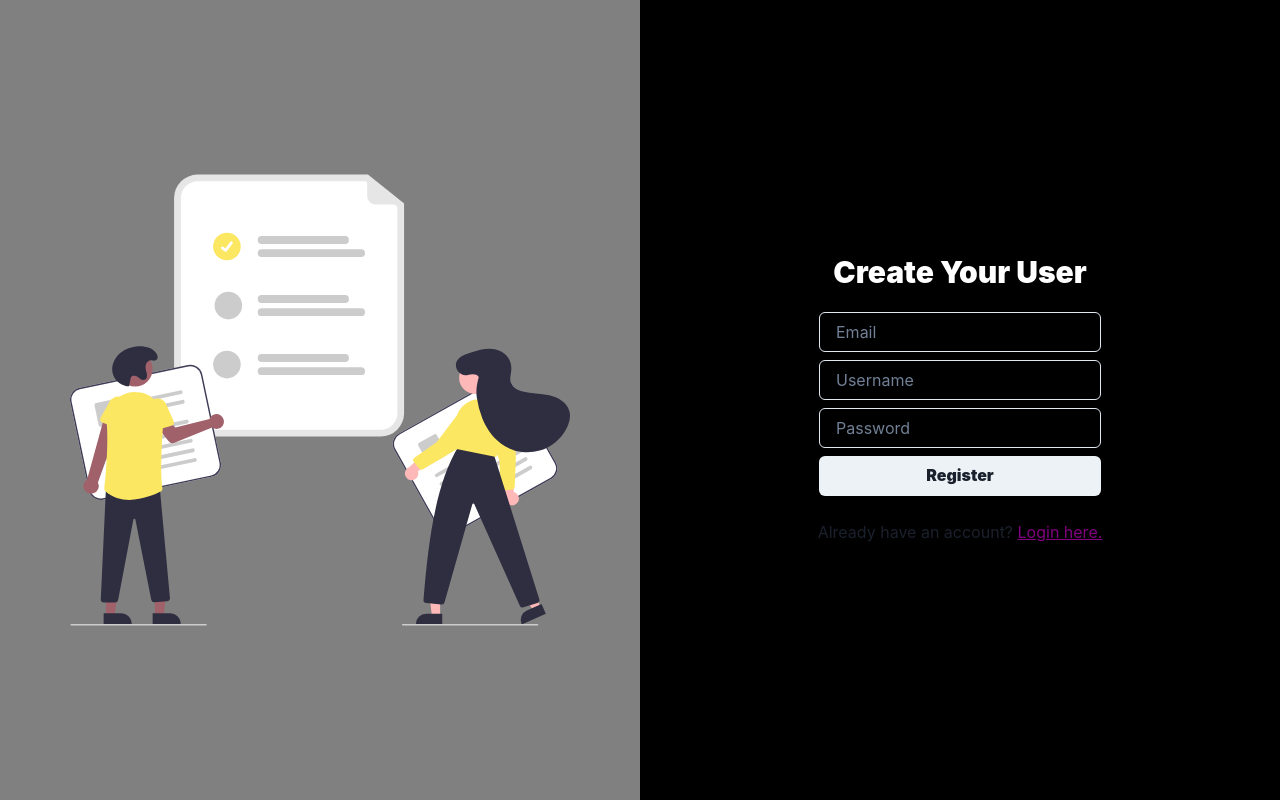
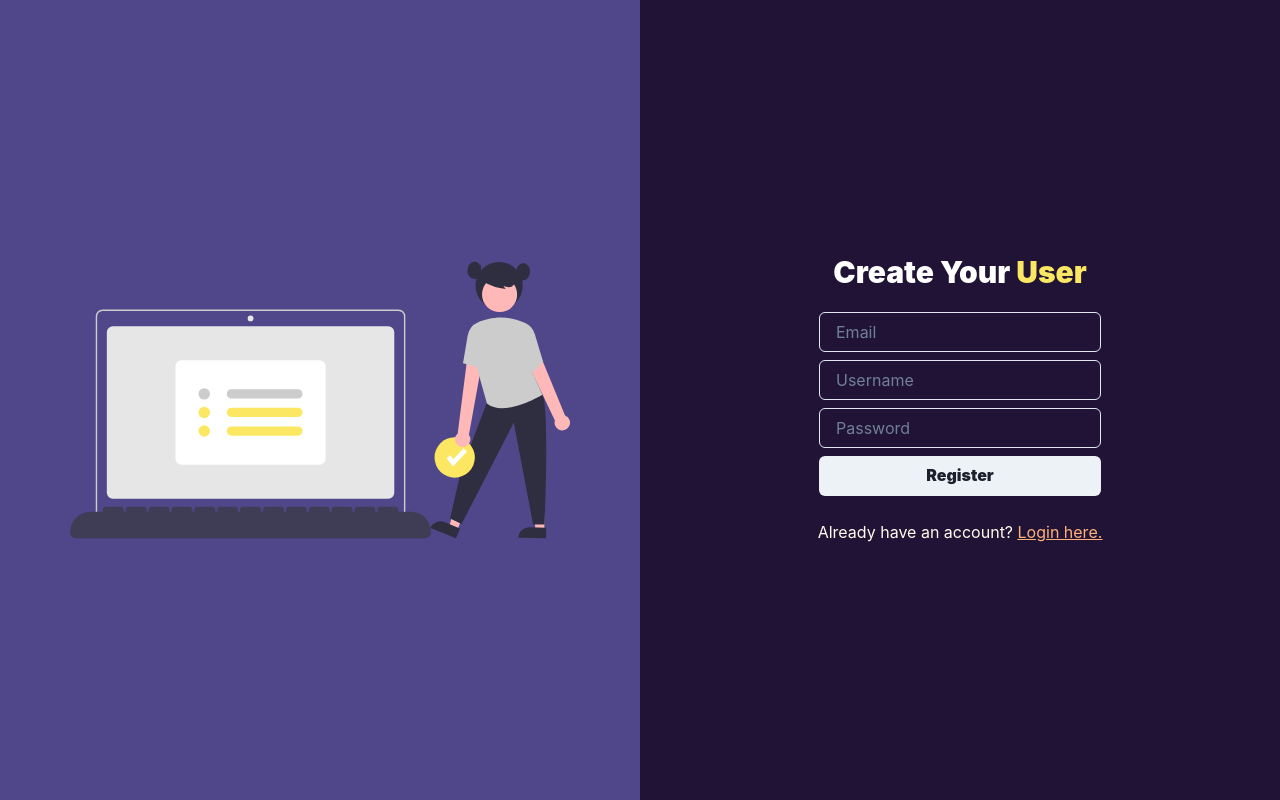
Before and after one commit to whyleonardo/my-todo-app, a React (Vite) app: page /register in a window 1280 px wide. Built offline with nearby package versions, Linux system fonts and the light colour scheme; no server answers.

Commit message:
feat: login and register, some responsivity

```diff
--- /dev/null
+++ b/src/components/ImageBackground/index.tsx
@@ -0,0 +1,20 @@
+import { Box, Flex, Image } from '@chakra-ui/react'
+import React from 'react'
+
+
+interface ImageBackground {
+  src: string
+}
+
+export const ImageBackground = ({ src }: ImageBackground) => {
+  return (
+    <Flex w='50%' bg='brand.400' align='center' justify='center'>
+      <Box>
+        <Image
+          boxSize='500px'
+          src={src}
+        />
+      </Box>
+    </Flex>
+  )
+}
--- /dev/null
+++ b/src/components/Loading/index.tsx
@@ -0,0 +1,12 @@
+import { Flex, Spinner } from '@chakra-ui/react'
+import React from 'react'
+import { Box } from '@chakra-ui/react';
+
+export const Loading = () => {
+  return (
+    <Flex h='100vh' align='center' justify='center' bg='brand.500'>
+      <Spinner w='80px' h='80px' color='brand.200' />
+    </Flex>
+
+  )
+}
--- a/src/components/RegisterInput/index.tsx
+++ b/src/components/RegisterInput/index.tsx
@@ -1,9 +1,81 @@
-import React from 'react'
+import { Box, Button, Flex, Input, Text } from "@chakra-ui/react"
+import { Link } from "react-router-dom"
+import { RegisterProps } from './../../pages/Register/index';
 
-const index = () => {
+interface RegisterInputProps {
+  handleRegisterUser: () => void
+  handleChangeRegisterInfo: (e: React.ChangeEvent<HTMLInputElement>) => void
+  registerInfo: RegisterProps
+}
+
+export const RegisterInput = ({ handleRegisterUser, handleChangeRegisterInfo, registerInfo }: RegisterInputProps) => {
   return (
-    <div>index</div>
+    <Flex w={{ base: '100%', md: '50%' }} direction='column' align='center' gap='1.5rem' justify='center' bg='brand.500'>
+      <Box>
+        <Text
+          as='h1'
+          color='white'
+          fontWeight='black'
+          fontSize='3xl'
+          textAlign='center'
+          lineHeight='2rem'
+        >
+          Create Your <Text as='span' color='brand.200'> User</Text>
+        </Text>
+      </Box>
+
+      <Flex direction='column' gap='0.5rem'>
+        <Input
+          name="email"
+          value={registerInfo.email}
+          type='text'
+          color='brand.100'
+          focusBorderColor='brand.400'
+          placeholder='Email'
+          onChange={handleChangeRegisterInfo}
+        />
+        <Input
+          name="username"
+          value={registerInfo.username}
+          type='text'
+          color='brand.100'
+          focusBorderColor='brand.400'
+          placeholder='Username'
+          onChange={handleChangeRegisterInfo}
+        />
+        <Input
+          name="password"
+          value={registerInfo.password}
+          type='password'
+          color='brand.100'
+          focusBorderColor='brand.400'
+          placeholder='Password'
+          onChange={handleChangeRegisterInfo}
+        />
+
+        <Button
+          onClick={handleRegisterUser}
+          fontWeight='black'
+        >
+          Register
+        </Button>
+      </Flex>
+
+      <Text color='brand.100' as='span'>
+        Already have an account? {''}
+        <Text
+          as='span'
+          textDecoration='underline'
+          cursor='pointer'
+          color='brand.300'
+          filter='auto'
+          _hover={{ brightness: '100%' }}
+        >
+          <Link to='/'>
+            Login here.
+          </Link>
+        </Text>
+      </Text>
+    </Flex>
   )
 }
-
-export default index
--- a/src/contexts/AuthContext.tsx
+++ b/src/contexts/AuthContext.tsx
@@ -2,30 +2,22 @@
 import { useContext, useEffect, createContext, useState, ReactNode } from 'react';
 import { auth } from '../services/FirebaseConfig'
 import {
-  createUserWithEmailAndPassword, onAuthStateChanged, signInWithEmailAndPassword,
+  Auth, onAuthStateChanged,
   signOut,
-  updateProfile,
   User
 } from "firebase/auth";
-import { } from 'react'
-import { useNavigate } from 'react-router-dom';
-
-
 interface AuthValueProps {
-  signUp: (email: string, password: string, username: string) => void
+  auth: Auth
   logout: () => Promise<void>
-  // login: ({ email: string, password: string }) => void
   currentUser: User
-
 }
-
 interface AuthProps {
   children: ReactNode
 }
 
 const AuthContext = createContext<AuthValueProps>({} as AuthValueProps)
 
-export function useAuth() {
+export const useAuth = () => {
   return useContext(AuthContext);
 }
 
@@ -51,27 +43,13 @@ export const AuthProvider = ({ children }: AuthProps) => {
     })
   }, [])
 
-  const signUp = async (email: string, password: string, username: string) => {
-    try {
-      await createUserWithEmailAndPassword(auth, email, password)
-
-      await updateProfile(auth.currentUser as User, { displayName: username })
-
-    } catch (err) { console.log(err) }
-  }
-
-  // function login(email: string, password: string) {
-  //   return signInWithEmailAndPassword(auth, email, password);
-  // }
-
   function logout() {
     return signOut(auth);
   }
 
   const values = {
     currentUser,
-    signUp,
-    // login,
+    auth,
     logout
   }
 
--- a/src/pages/Login/index.tsx
+++ b/src/pages/Login/index.tsx
@@ -1,127 +1,76 @@
 import { useEffect, useState } from "react"
-import { Link, useNavigate } from "react-router-dom"
-import { Flex, Box, Text, Spacer, Input, Image, Button, Icon } from "@chakra-ui/react"
-import { CheckAnimation } from "../../animations/CheckAnimation"
-import { signInWithEmailAndPassword } from 'firebase/auth'
-import { auth } from "../../services/FirebaseConfig"
+import { useAuth } from "../../contexts/AuthContext"
+import { useNavigate } from "react-router-dom"
+import { Flex, useToast, Show, Hide } from "@chakra-ui/react"
 
+import { signInWithEmailAndPassword } from "firebase/auth"
+import { LoginInput } from './../../components/LoginInput/index';
+import { ImageBackground } from "../../components/ImageBackground"
 
-interface LoginProps {
+export interface LoginProps {
   email: string
   password: string
 }
 
-export const Login = () => {
 
-  const [userInfo, setUserInfo] = useState<LoginProps>({
-    email: '',
-    password: ''
+export const Login = ({ setIsAuth }: any) => {
 
+  const [userInfo, setUserInfo] = useState<LoginProps>({} as LoginProps)
+
+  const navigate = useNavigate()
+
+  const toast = useToast({
+    title: 'Error',
+    position: 'top-right',
+    status: 'error',
+    duration: 5000,
+    isClosable: true,
   })
 
+  const { auth } = useAuth()
 
   const handleChangeLoginInfo = (e: React.ChangeEvent<HTMLInputElement>) => {
-    console.log(userInfo)
     setUserInfo({
       ...userInfo,
       [e.target.name]: e.target.value
     })
   }
-  const navigate = useNavigate()
 
   const handleLoginUser = async () => {
     const { email, password } = userInfo
     try {
-      const user = await signInWithEmailAndPassword(auth, email, password)
+      await signInWithEmailAndPassword(auth, email, password)
+
     } catch (err) {
-      console.log('error')
+      err.code == "auth/missing-email" && toast({ description: 'Missing Email' })
+      err.code == "auth/invalid-email" && toast({ description: 'Invalid Email' })
+      err.code == "auth/wrong-password" && toast({ description: 'Wrong Password' })
+
+      setUserInfo({
+        email: '',
+        password: ''
+      })
+
+      return
     }
-    setUserInfo({
-      email: '',
-      password: ''
-    })
+    localStorage.setItem("isAuth", 'true')
+    setIsAuth(true)
     navigate('/tasks')
   }
 
 
-
   return (
     <Flex h='100vh'>
-      <Flex w='50%' bg='brand.400' align='center' justify='center'>
-        <Box>
-          <Image
-            boxSize='500px'
-            src='./ImageLogo.svg'
-          />
-        </Box>
-      </Flex>
 
-      <Spacer />
+      <Show above='sm'>
+        <ImageBackground src='./ImageLogo.svg' />
+      </Show>
 
-      <Flex w='50%' direction='column' align='center' gap='1rem' justify='center' bg='brand.500'>
-
-        <Box>
-          <Icon as={CheckAnimation} />
-          <Text
-            as='h1'
-            color='white'
-            fontWeight='black'
-            fontSize='3xl'
-            textAlign='center'
-            lineHeight='2rem'
-          >
-            Manage Your <Text as='span' color='brand.200'>Tasks</Text>
-          </Text>
-
-          <Text
-            as='h1'
-            color='white'
-            fontWeight='black'
-            fontSize='3xl'
-            textAlign='center'
-            lineHeight='2rem'
-          >
-            Manage Your <Text as='span' color='brand.200'>Day</Text>
-          </Text>
-        </Box>
-
-        <Flex direction='column' gap='0.5rem'>
-          <Input
-            name="email"
-            type='text'
-            focusBorderColor='brand.100'
-            placeholder='Email'
-            onChange={handleChangeLoginInfo}
-          />
-          <Input
-            name="password"
-            type='password'
-            focusBorderColor='brand.100'
-            placeholder='Password'
-            onChange={handleChangeLoginInfo}
-          />
-
-          <Button onClick={handleLoginUser} fontWeight='black'> Login </Button>
-        </Flex>
-
-        <Text color='brand.100' as='span'>
-          Don't have account? {''}
-          <Text
-            as='span'
-            textDecoration='underline'
-            cursor='pointer'
-            color='brand.300'
-            filter='auto'
-            _hover={{ brightness: '100%' }}
-          >
-            <Link to='/register'>
-              Register here.
-            </Link>
-          </Text>
-        </Text>
-      </Flex>
-
-
+      <LoginInput
+        handleChangeLoginInfo={handleChangeLoginInfo}
+        handleLoginUser={handleLoginUser}
+        userInfo={userInfo}
+      />
     </Flex >
   )
 }
--- a/src/pages/Register/index.tsx
+++ b/src/pages/Register/index.tsx
@@ -1,14 +1,12 @@
 import { useState } from "react"
-import { Link, useNavigate } from "react-router-dom"
-import { Flex, Box, Text, Spacer, Input, Image, Button } from "@chakra-ui/react"
+import { useAuth } from "../../contexts/AuthContext"
+import { useNavigate } from "react-router-dom"
+import { Flex, Show, Spacer, useToast } from "@chakra-ui/react"
 
-import { useAuth } from "../../contexts/AuthContext"
-interface UserCredentialProps {
-  User: {
-    user: string
-  }
-}
-interface RegisterProps {
+import { createUserWithEmailAndPassword, updateProfile, User } from "firebase/auth"
+import { RegisterInput } from "../../components/RegisterInput"
+import { ImageBackground } from "../../components/ImageBackground"
+export interface RegisterProps {
   email: string
   password: string
   username: string
@@ -16,11 +14,23 @@ interface RegisterProps {
 
 export const Register = ({ setIsAuth }: any) => {
 
-  const [registerInfo, setRegisterInfo] = useState<RegisterProps>({} as RegisterProps)
+  const [registerInfo, setRegisterInfo] = useState<RegisterProps>({
+    email: '',
+    password: '',
+    username: ''
+  })
 
   const navigate = useNavigate()
 
-  const { signUp } = useAuth()
+  const { auth } = useAuth()
+
+  const toast = useToast({
+    title: 'Error',
+    position: 'top-right',
+    status: 'error',
+    duration: 5000,
+    isClosable: true,
+  })
 
   const handleChangeRegisterInfo = (e: React.ChangeEvent<HTMLInputElement>) => {
     setRegisterInfo({
@@ -29,93 +39,46 @@ export const Register = ({ setIsAuth }: any) => {
     })
   }
 
-  const handleRegisterUser = () => {
+  const handleRegisterUser = async () => {
     const { email, password, username } = registerInfo
+
+    if (username == '') return toast({ description: 'Insert a username' })
+
     try {
-      signUp(email, password, username)
-      localStorage.setItem("isAuth", 'true')
-      setIsAuth(true)
-      navigate('/tasks')
-    } catch { }
+      await createUserWithEmailAndPassword(auth, email, password)
+      await updateProfile(auth.currentUser as User, { displayName: username })
+
+    } catch (err) {
+      err.code == "auth/admin-restricted-operation" && toast({ description: 'Missing Email' })
+      err.code == "auth/invalid-email" && toast({ description: 'Invalid Email' })
+      err.code == "auth/weak-password" && toast({ description: 'Weak Password' })
+      err.code == "auth/email-already-in-use" && toast({ description: ' Email Already in Use' })
+
+
+      setRegisterInfo({
+        email: '',
+        password: '',
+        username: ''
+      })
+      return
+    }
+    localStorage.setItem("isAuth", 'true')
+    setIsAuth(true)
+    navigate('/tasks')
   }
 
   return (
     <Flex h='100vh'>
-      <Flex w='50%' bg='gray' align='center' justify='center'>
-        <Box>
-          <Image
-            boxSize='500px'
-            src='./ImageLogo.svg'
-          />
-        </Box>
-      </Flex>
 
-      <Spacer />
+      <Show above='sm'>
+        <ImageBackground src='./ImageLogo2.svg' />
+      </Show>
 
-      <Flex w='50%' direction='column' align='center' gap='1.5rem' justify='center' bg='black'>
-
-        <Box>
-          <Text
-            as='h1'
-            color='white'
-            fontWeight='black'
-            fontSize='3xl'
-            textAlign='center'
-            lineHeight='2rem'
-          >
-            Create Your User
-          </Text>
-        </Box>
-
-        <Flex direction='column' gap='0.5rem'>
-          <Input
-            name="email"
-            value={registerInfo.email}
-            type='text'
-            color='brand.100'
-            focusBorderColor='tomato'
-            placeholder='Email'
-            onChange={handleChangeRegisterInfo}
-          />
-          <Input
-            name="username"
-            value={registerInfo.username}
-            type='text'
-            color='brand.100'
-            focusBorderColor='tomato'
-            placeholder='Username'
-            onChange={handleChangeRegisterInfo}
-          />
-          <Input
-            name="password"
-            value={registerInfo.password}
-            type='password'
-            color='brand.100'
-            focusBorderColor='tomato'
-            placeholder='Password'
-            onChange={handleChangeRegisterInfo}
-          />
-
-          <Button onClick={handleRegisterUser} fontWeight='black'> Register </Button>
-        </Flex>
-
-        <Text as='span'>
-          Already have an account? {''}
-          <Text
-            as='span'
-            textDecoration='underline'
-            cursor='pointer'
-            color='purple'
-            filter='auto'
-            _hover={{ brightness: '100%' }}
-          >
-            <Link to='/'>
-              Login here.
-            </Link>
-          </Text>
-        </Text>
-      </Flex>
-
+      <RegisterInput
+        registerInfo={registerInfo}
+        handleRegisterUser={handleRegisterUser}
+        handleChangeRegisterInfo={handleChangeRegisterInfo}
+      />
     </Flex >
   )
 }
--- a/src/pages/Tasks/index.tsx
+++ b/src/pages/Tasks/index.tsx
@@ -1,25 +1,36 @@
 import { useContext, useEffect, useState } from "react"
 import { useAuth } from './../../contexts/AuthContext';
+import { useNavigate } from "react-router-dom"
 import { Button } from '@chakra-ui/react';
+import { Loading } from "../../components/Loading";
 
 
 
 export const Tasks = ({ setIsAuth }: any) => {
-  const { logout } = useAuth()
+  const { logout, currentUser } = useAuth()
 
+  const navigate = useNavigate()
   const signUserOut = () => {
     logout()
       .then(() => {
         localStorage.clear();
         setIsAuth(false);
-        window.location.pathname = "/";
+        navigate('/')
       });
   };
 
   return (
     <>
-
-      <Button onClick={signUserOut}>Logout</Button>
+      {currentUser
+        ? (
+          <div>
+            <Button onClick={signUserOut}>Logout</Button>
+            <p>{currentUser && currentUser.displayName}</p>
+          </div>
+        )
+        :
+        <Loading />
+      }
 
     </>
 
--- a/tsconfig.json
+++ b/tsconfig.json
@@ -4,6 +4,7 @@
     "useDefineForClassFields": true,
     "lib": ["DOM", "DOM.Iterable", "ESNext"],
     "allowJs": false,
+    "useUnknownInCatchVariables": false,
     "skipLibCheck": true,
     "esModuleInterop": false,
     "allowSyntheticDefaultImports": true,
```
Also changed, not shown: src/App.tsx (+6 -2 lines), src/components/LoginInput/index.tsx (added, +86 -0 lines), public/ImageLogo2.svg (added).
